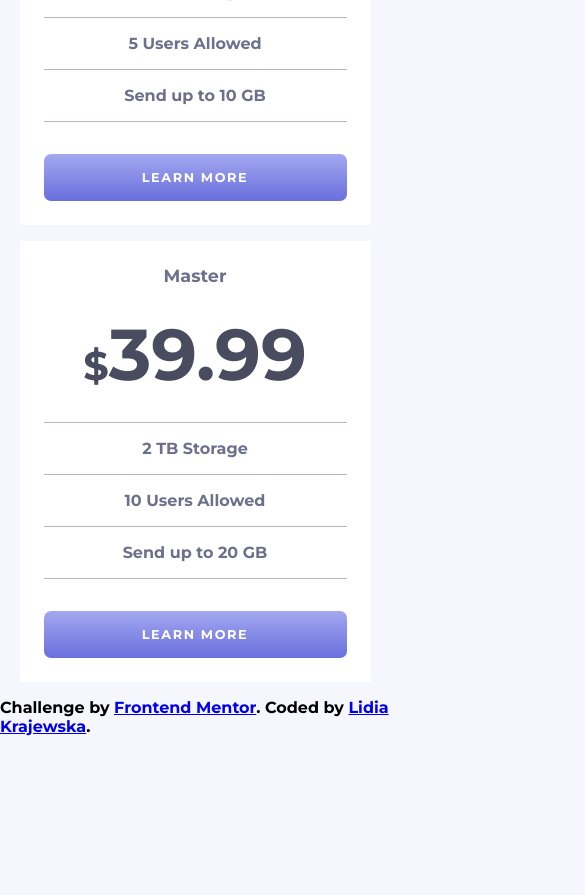
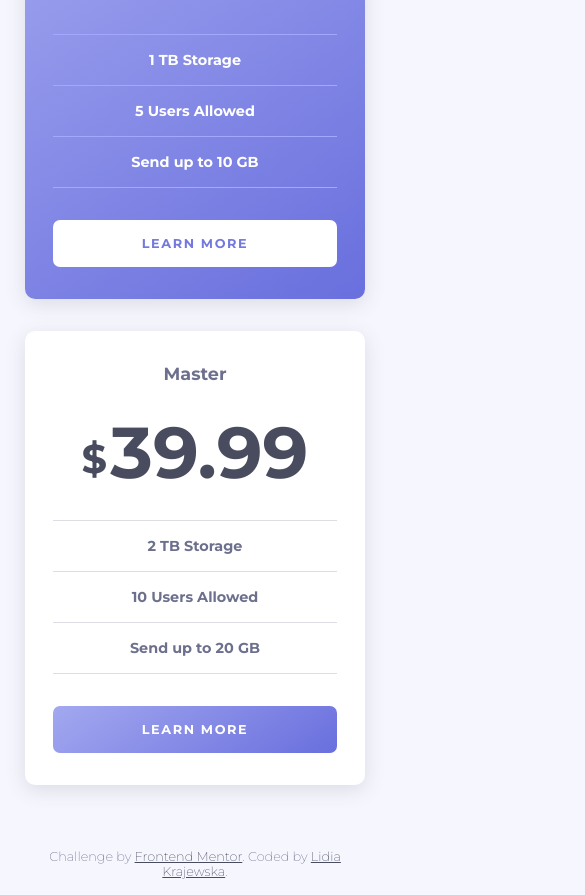
Before and after one commit to lidiakrajewska/pricing-component-with-toggle-master, a plain HTML site: page index.html in a window 390 px wide. Shown: the part 843-1738 px from the top of the page, 585 px wide, since content can reach past the window. Before the commit the page ends 1579 px from the top, so only its background shows below. Drawn offline with Linux system fonts and the light colour scheme.

Commit message:
mobile view update

```diff
--- a/index.html
+++ b/index.html
@@ -13,13 +13,14 @@
     <link rel="preconnect" href="https://fonts.googleapis.com" />
     <link rel="preconnect" href="https://fonts.gstatic.com" crossorigin />
     <link
-      href="https://fonts.googleapis.com/css2?family=Montserrat:wght@700&display=swap"
+      href="https://fonts.googleapis.com/css2?family=Montserrat:wght@200;700&display=swap"
       rel="stylesheet"
     />
     <link rel="stylesheet" href="./style.css" />
     <title>Frontend Mentor | Pricing component with toggle</title>
   </head>
   <body>
+    <img src="./images/bg-top.svg" alt="" class="bg-top" />
     <header>
       <h1 class="title">Our Pricing</h1>
       <div class="period">Annually Monthly</div>
@@ -73,5 +74,6 @@
         >.
       </p>
     </footer>
+    <img src="./images/bg-bottom.svg" alt="" class="bg-bottom" />
   </body>
 </html>
--- a/style.scss
+++ b/style.scss
@@ -2,7 +2,7 @@ $v-light-grayish-blue: hsl(240, 78%, 98%);
 $light-grayish-blue: hsl(234, 14%, 74%);
 $grayish-blue: hsl(233, 13%, 49%);
 $dark-grayish-blue: hsl(232, 13%, 33%);
-$gradient: linear-gradient(hsl(236, 72%, 79%), hsl(237, 63%, 64%));
+$gradient: linear-gradient(145deg, hsl(236, 72%, 79%), hsl(237, 63%, 64%));
 $font: "Montserrat", sans-serif;
 
 @mixin flex($direction, $justify, $align) {
@@ -21,25 +21,43 @@ $font: "Montserrat", sans-serif;
 body {
   font-family: $font;
   background-color: $v-light-grayish-blue;
+  font-weight: 700;
+}
+
+.bg-top {
+  position: absolute;
+  right: -50%;
+  top: -5%;
+  z-index: -3;
 }
 
 header {
-  padding: 3rem 0;
+  padding: 4rem 0;
   text-align: center;
 }
 
 header,
 main {
-  max-width: Min(90%, 1000px);
+  max-width: Min(87%, 1000px);
   margin: auto;
+}
+
+.title {
+  color: $grayish-blue;
 }
 
 .card {
   margin: 1rem 0;
-  padding: 1.5rem;
+  padding: 2rem 1.7rem;
   background-color: white;
   color: $grayish-blue;
   text-align: center;
+  border-radius: 10px;
+  box-shadow: 0px 5px 20px hsla(232, 13%, 33%, 0.15);
+}
+
+.card + .card {
+  margin-top: 2rem;
 }
 
 .tier {
@@ -53,21 +71,24 @@ main {
 }
 
 .dollar {
+  margin-right: 0.2rem;
   font-size: 2.5rem;
+  vertical-align: middle;
 }
 
 .features {
+  margin-bottom: 2rem;
   list-style: none;
-  margin-bottom: 2rem;
 }
 
 .feature {
   padding: 1rem 0;
-  border-top: 1px solid $light-grayish-blue;
+  font-size: 0.9rem;
+  border-top: 1px solid hsl(234, 14%, 88%);
 }
 
 .feature--last {
-  border-bottom: 1px solid $light-grayish-blue;
+  border-bottom: 1px solid hsl(234, 14%, 88%);
 }
 
 .more-btn {
@@ -78,7 +99,46 @@ main {
   text-transform: uppercase;
   color: white;
   font-size: 0.8rem;
+  font-weight: 700;
   letter-spacing: 0.1rem;
   border: none;
   border-radius: 7px;
 }
+
+.card--professional {
+  background: $gradient;
+  color: white;
+
+  .price {
+    color: white;
+  }
+
+  .feature {
+    border-top: 1px solid hsl(237, 100%, 82%);
+  }
+
+  .feature--last {
+    border-bottom: 1px solid hsl(237, 100%, 82%);
+  }
+
+  .more-btn {
+    background: white;
+    color: hsl(237, 61%, 66%);
+  }
+}
+
+.attribution {
+  max-width: 87%;
+  margin: 4rem auto 1rem auto;
+  font-weight: 200;
+  font-size: 0.8rem;
+  color: $grayish-blue;
+  text-align: center;
+  a {
+    color: $dark-grayish-blue;
+  }
+}
+
+.bg-bottom {
+  display: none;
+}
```
Also changed, not shown: style.css, 2 other files.
